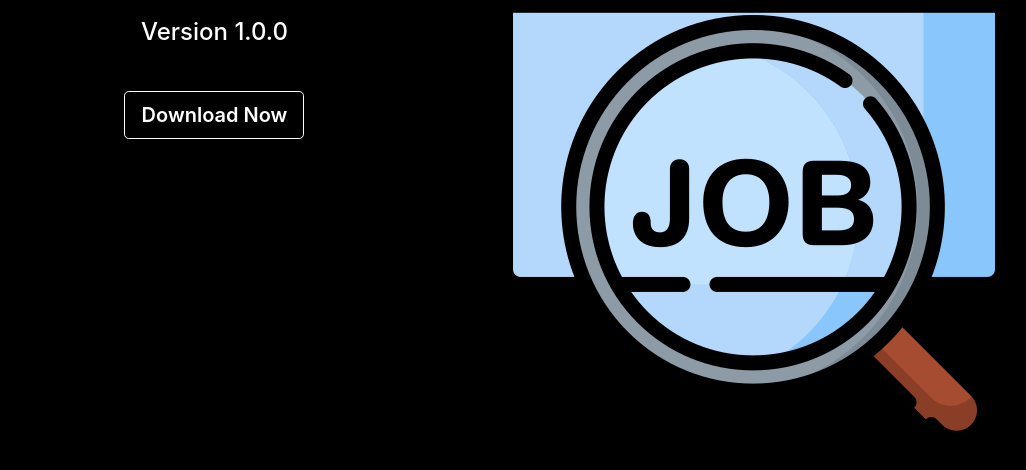
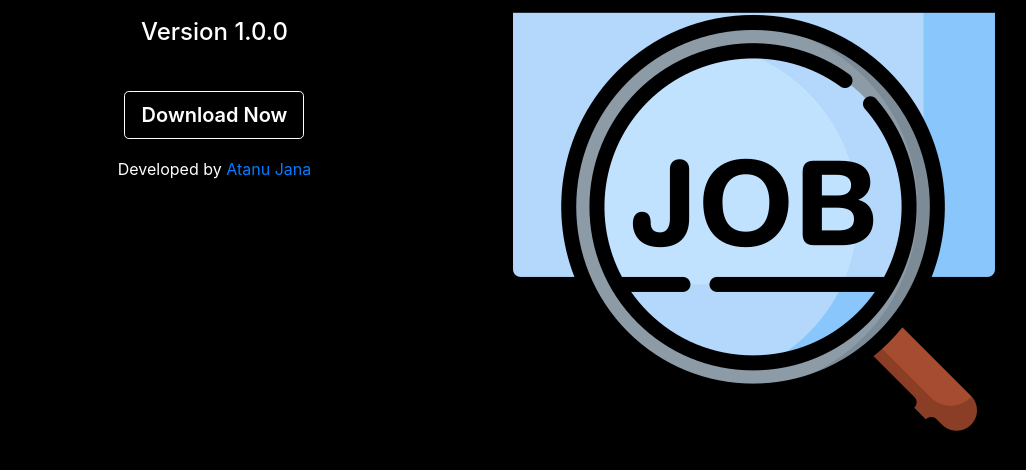
Before and after one commit to atanu-jana/LocalWork, a plain HTML site: page index.html in a window 1280 px wide. Shown: the part 242-712 px from the top of the page, without its empty margins (98-1124 px from the left). Drawn offline with nearby package versions, Linux system fonts and the light colour scheme.

Commit message:
Update index.html

```diff
--- a/index.html
+++ b/index.html
@@ -32,6 +32,8 @@
                 <h2>Find work near you</h2>
                 <h4 class="text-center my-4"> Version 1.0.0 </h4>
                 <a class="btn  btn-lg" href="assets/apk/LocalWork.apk" download="">Download Now</a>
+                 <div class="mt-2"> Developed by <a href="https://atanu-jana.github.io/" target="_blank">Atanu Jana</a>
+                </div>
             </div>
             <div class="col-md-6 col-sm-8 mx-auto"><img src="assets/img/icon.png" alt="Image" class="img-fluid"></div>
             <div class="col-md-1"></div>
```
